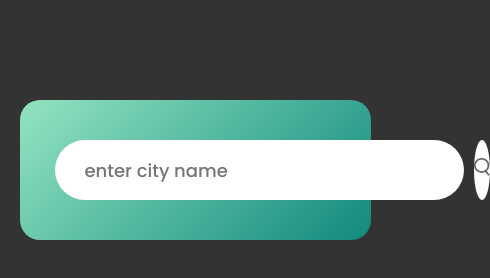
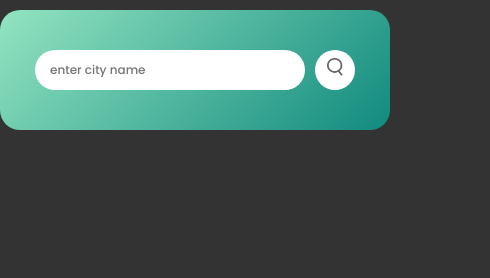
Before and after one commit to harishkumarm21/Weather-App, a plain HTML site: page index.html in a window 390 px wide. Shown: the whole page, 490 px wide, since content can reach past the window. Drawn offline with Linux system fonts and the light colour scheme.

Commit message:
media query added

```diff
--- a/style.css
+++ b/style.css
@@ -111,3 +111,35 @@ body{
   margin-top: 20px;
   font-weight: 700;
 }
+
+@media (max-width:450px) {
+  .card{
+  width: 100%;
+  margin: 10px auto 0;
+}
+
+.search input{
+  padding: 5px 15px;
+  height: 40px;
+  flex: 1;
+  border-radius: 30px;
+  margin-right: 10px;
+  font-size: 12px;
+}
+
+.search button{
+  width: 40px;
+  height: 40px;
+}
+
+.details{
+  flex-direction: column;
+}
+ .col{
+  margin-bottom: 10%;
+}
+
+.col img{
+  width: 30%;
+}
+}
```
